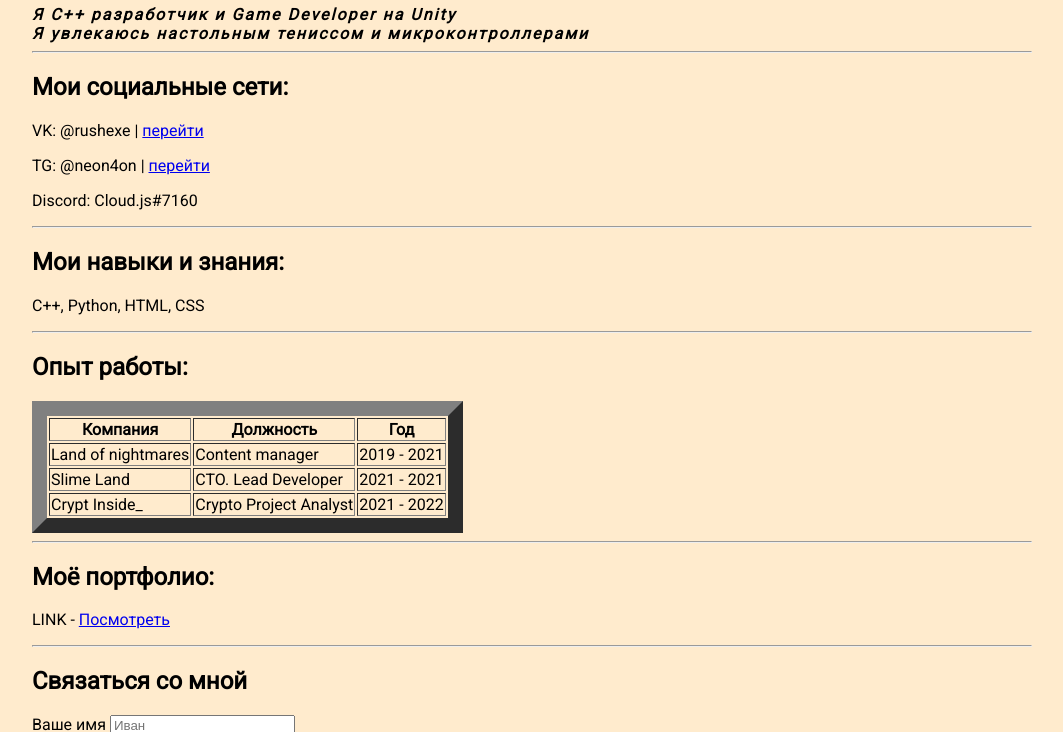
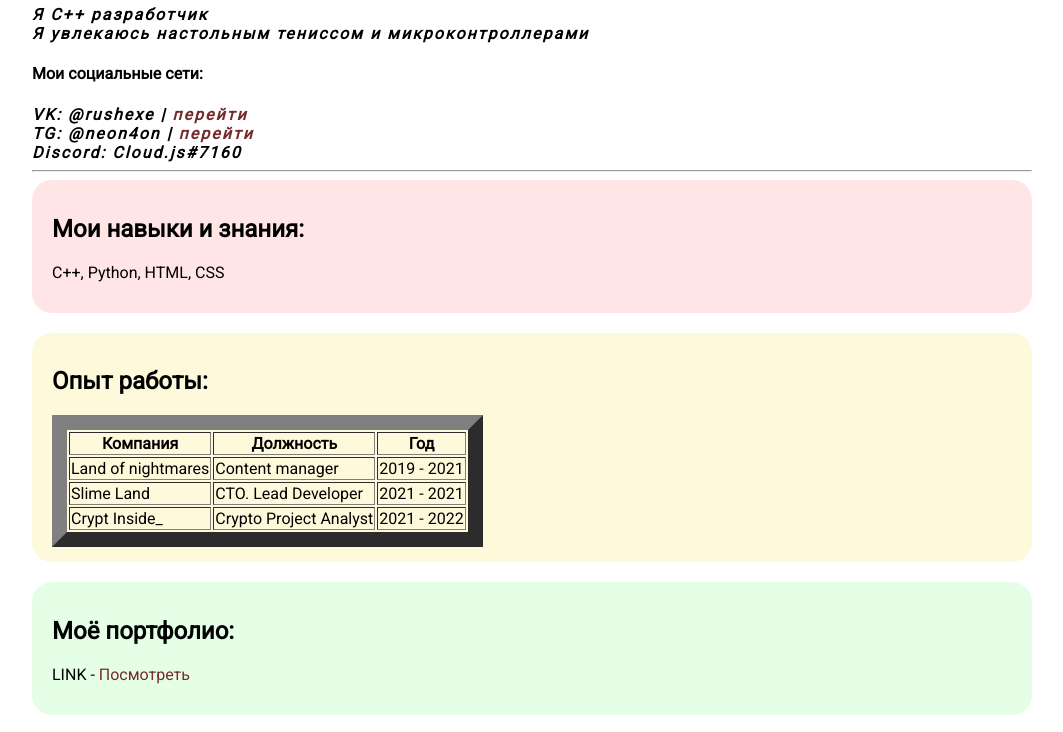
Before and after one commit to neon4on/CV, a plain HTML site: page index.html in a window 1280 px wide. Shown: the part 355-1087 px from the top of the page, without its empty margins (108-1171 px from the left). Drawn offline with Linux system fonts and the light colour scheme.

Commit message:
Add files via upload

```diff
--- a/index.html
+++ b/index.html
@@ -13,24 +13,23 @@
             <img src="Me.jpg" alt="Фото"
             class="avatar"/>
             <h1>Каменских Валерий</h1>
-            <p><em>Я C++ разработчик и Game Developer на Unity</em></p>
+            <p><em>Я C++ разработчик</em></p>
             <p>Я увлекаюсь <strong>настольным тениссом и микроконтроллерами</strong></p>
+
+            <h4>Мои социальные сети:</h4>
+            <p>VK: @rushexe | <a href="https://vk.com/rushexe" target="_blank">перейти</a></p>
+            <p>TG: @neon4on | <a href="https://t.me/neon4on" target="_blank">перейти</a></p>
+            <p>Discord: Cloud.js#7160</p>
         </div>
 
         <hr>
 
-        <div class = "social">
-            <h2>Мои социальные сети:</h2>
-            <p>VK: @rushexe | <a href="https://vk.com/rushexe" target="_blank">перейти</a></p>
-            <p>TG: @neon4on | <a href="https://t.me/neon4on" target="_blank">перейти</a></p>
-            <p>Discord: Cloud.js#7160</p>
-        </div>
-        <hr>
-
+        <div class="card bg-red">
             <h2>Мои навыки и знания:</h2>
             <p>C++, Python, HTML, CSS</p>
+        </div>
 
-        <hr>
+        <div class="card bg-yellow">
             <h2>Опыт работы:</h2>
 
             <table border = "15">
@@ -56,12 +55,13 @@
                 </tr>
             </table>
 
-        <hr>
-
+        </div>
+        <div class="card bg-green">
             <h2>Моё портфолио:</h2>
             <p>LINK - <a href="https://neon4on.github.io/Site/" target="_blank">Посмотреть</a></p>
 
-        <hr>
+        </div>
+        <div class="card">
 
             <h2>Связаться со мной</h2>
 
@@ -84,5 +84,6 @@
                 <input type="submit" value="Связаться">
             </form>
         </div>
+    </div>
 </body>
 </html>
--- a/styless.css
+++ b/styless.css
@@ -1,11 +1,24 @@
 @import url('https://fonts.googleapis.com/css2?family=Roboto&display=swap');
 
 body {
-    background-color: blanchedalmond;
-
+    /* background-color: blanchedalmond; */
+    background-color: white;
     font-size: 16px;
     font-weight: normal;
     font-family: 'Roboto', sans-serif;
+}
+
+a {
+    color: rgb(117, 43, 43);
+    text-decoration: none;
+}
+
+a:hover {
+    text-decoration: underline;
+}
+
+a:active{
+    color: blue;
 }
 
 .avatar{
@@ -28,6 +41,20 @@ body {
     max-width: 1000px;
     margin: auto;
 }
+.bg-yellow{
+    background: #fff9dc;
+}
 
-.social{
+.bg-green{
+    background: #e5ffe7;
 }
+
+.bg-red{
+    background: #ffe5e5;
+}
+
+.card {
+    padding: 15px 20px;
+    margin-bottom: 20px;
+    border-radius: 20px;
+}
```
Lines whose indentation alone changed are shown as unchanged.
